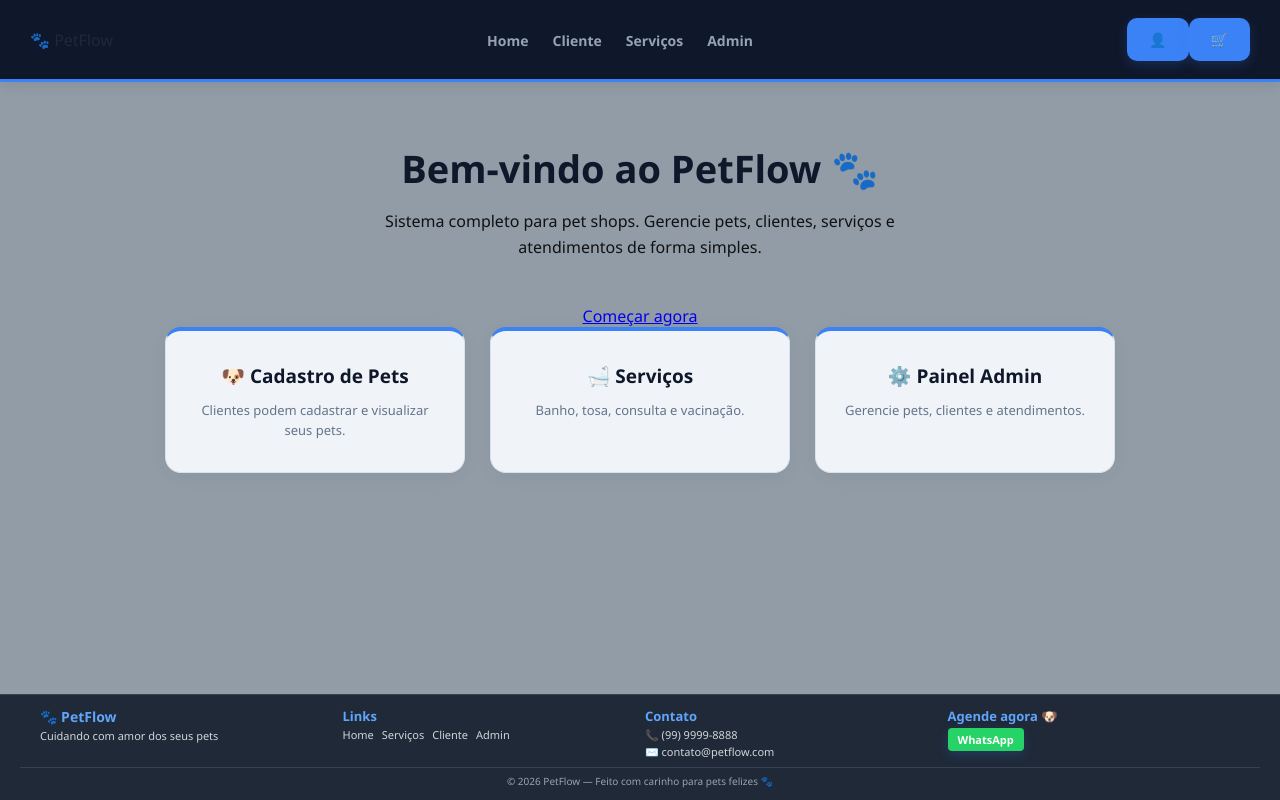
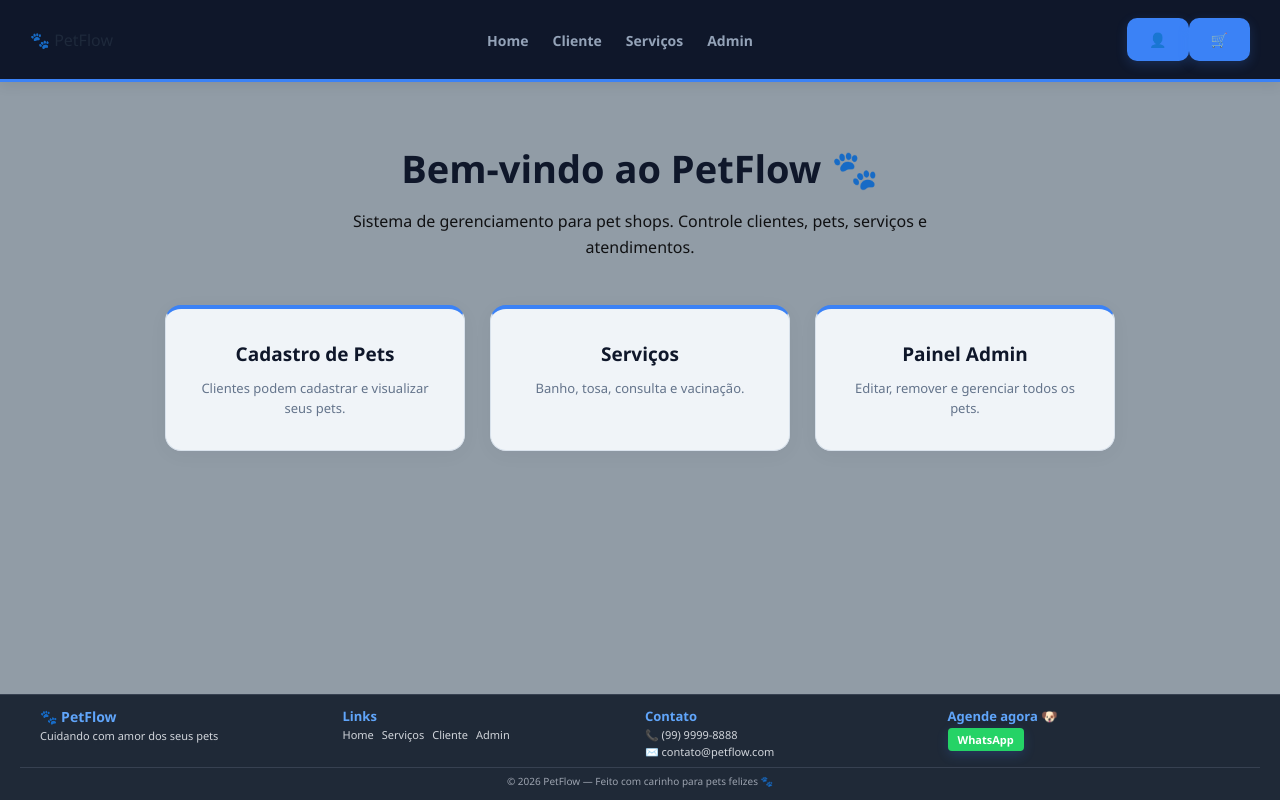
Before and after one commit to kess1ly/Javascript, a React app: page / in a window 1280 px wide. Built offline with nearby package versions, Linux system fonts and the light colour scheme; the HTML template or start-up script is replaced by a standard one.

Commit message:
Update Home.jsx

```diff
--- a/src/componentes/Home.jsx
+++ b/src/componentes/Home.jsx
@@ -3,41 +3,34 @@ import { Link } from "react-router-dom";
 export default function Home() {
   return (
     <div className="home">
+      <h1>Bem-vindo ao PetFlow 🐾</h1>
 
-      {/* HERO */}
-      <section className="home-hero">
-        <h1>Bem-vindo ao PetFlow 🐾</h1>
+      <p>
+        Sistema de gerenciamento para pet shops.
+        Controle clientes, pets, serviços e atendimentos.
+      </p>
 
-        <p>
-          Sistema completo para pet shops.
-          Gerencie pets, clientes, serviços e atendimentos de forma simples.
-        </p>
+      <div className="home-cards">
 
-        <Link to="/cliente" className="haome-ct">
-          Começar agora
-        </Link>
-      </section>
-
-      {/* CARDS */}
-      <section className="home-cards">
-
+        {/* CLIENTE CADASTRA PETS */}
         <Link to="/cliente" className="home-card">
-          <h3>🐶 Cadastro de Pets</h3>
+          <h3>Cadastro de Pets</h3>
           <p>Clientes podem cadastrar e visualizar seus pets.</p>
         </Link>
 
+        {/* SERVIÇOS */}
         <Link to="/servicos" className="home-card">
-          <h3>🛁 Serviços</h3>
+          <h3>Serviços</h3>
           <p>Banho, tosa, consulta e vacinação.</p>
         </Link>
 
+        {/* ADMIN */}
         <Link to="/admin" className="home-card">
-          <h3>⚙️ Painel Admin</h3>
-          <p>Gerencie pets, clientes e atendimentos.</p>
+          <h3>Painel Admin</h3>
+          <p>Editar, remover e gerenciar todos os pets.</p>
         </Link>
 
-      </section>
-
+      </div>
     </div>
   );
 }
```
